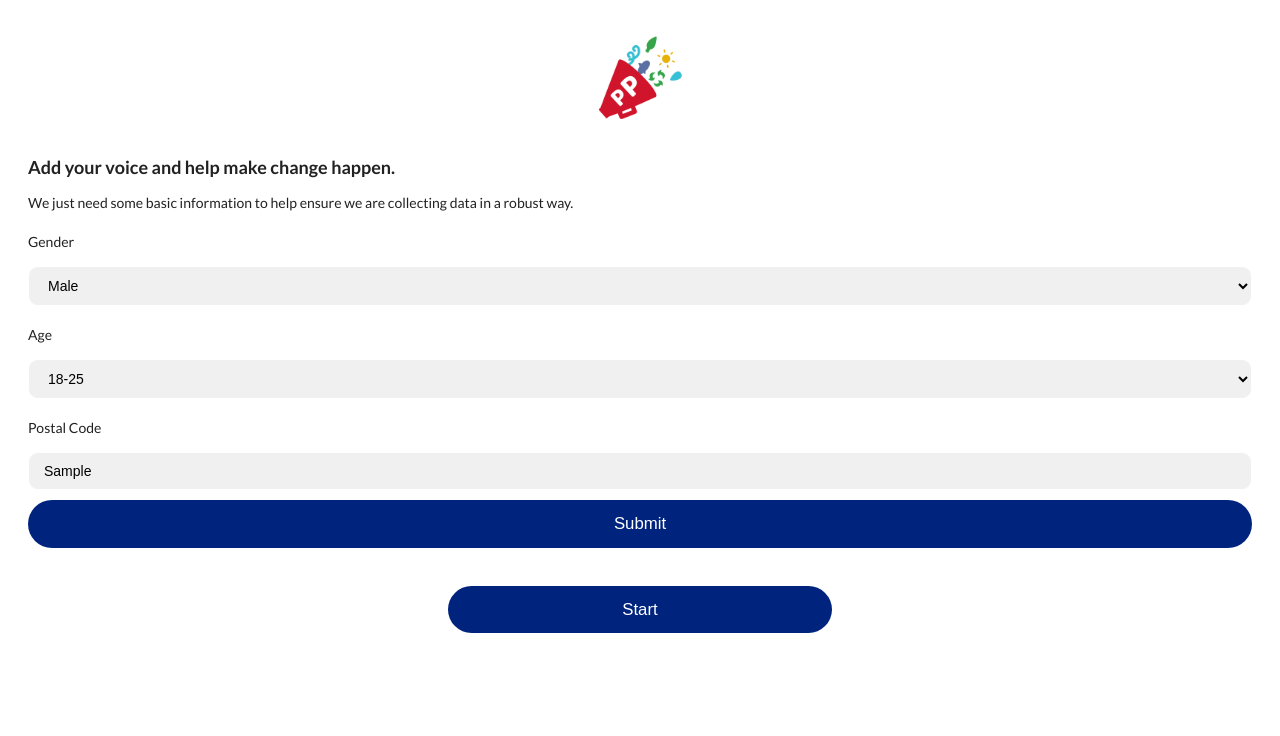
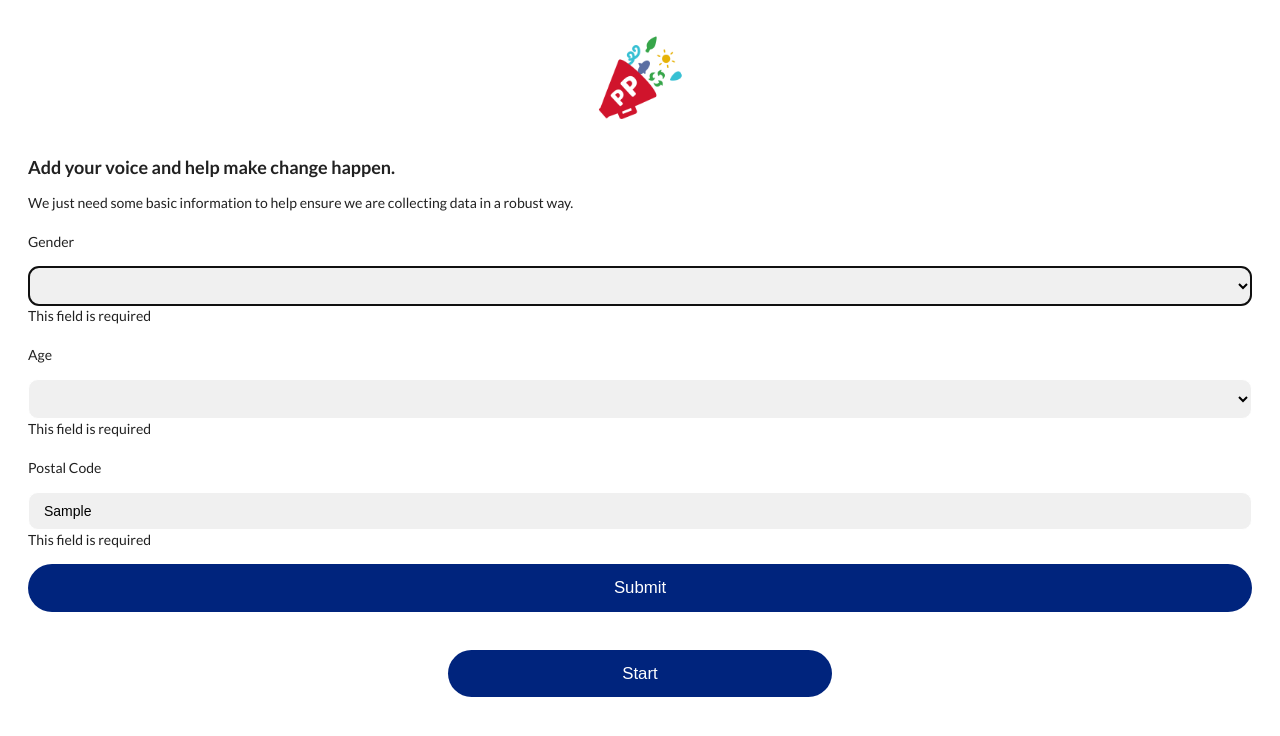
Before and after one commit to DanielaGordas/ppl-plan, a React (Create React App) app in the folder client/: page /user in a window 1280 px wide. Both pictures are taken after typing "Sample" into the empty fields and a click on the input 640 px from the left and 523 px from the top of the page. Shown: the top 736 px of the page. Built offline with nearby package versions, Linux system fonts and the light colour scheme; no server answers.

Commit message:
added UK postal code regex to form and required fields with error messages

```diff
--- a/client/src/components/NewUserForm.js
+++ b/client/src/components/NewUserForm.js
@@ -13,24 +13,27 @@ const NewUserForm = props => {
         <form onSubmit={handleSubmit(onSubmit)}>
           <label>Gender</label>
           <select name="gender" ref={register({required: true})}>
-            <option value="male">Male</option>
-            <option value="female">Female</option>
-            <option value="other">Other</option>
+            <option></option>
+            <option value="female">female</option>
+            <option value="male">male</option>
+            <option value="other">other</option>
           </select>
+          {errors.gender && <p>This field is required</p>}
           <label>Age</label>
           <select name="age" ref={register({required: true})}>
+            <option></option>
             <option value="18-25">18-25</option>
             <option value="25-35">25-35</option>
             <option value="35-45">35-45</option>
             <option value="45-55">45-55</option>
             <option value="55+">55+</option>
           </select>
+          {errors.age && <p>This field is required</p>}
           <label>Postal Code</label>
-          <input name="postal_code" ref={register({ required: true, maxLength: 10 })}/>
-          {errors.postalcode && <p>This field is required</p>}
-          {errors.gender && <p>This field is required</p>}
-          {errors.age && <p>This field is required</p>}
+          <input name="postal_code" ref={register({ required: true, pattern: /^([A-Z]{1,2}\d[A-Z\d]? ?\d[A-Z]{2}|GIR ?0A{2})$/ })} />
+          {errors.postal_code && <p>This field is required</p>}
           <input type="submit" className="Btn" />
+
         </form>
     );
 
--- a/client/src/pages/UserDataCollection.js
+++ b/client/src/pages/UserDataCollection.js
@@ -1,6 +1,6 @@
 import React from 'react';
 import { Link } from 'react-router-dom';
-import '../styles/components/button.scss'
+import '../styles/components/button.scss';
 import NewUserForm from '../components/NewUserForm';
 import classes from '../styles/pages/user.module.scss';
 import megaphone from '../images/megaphone.jpg';
@@ -15,6 +15,7 @@ const UserDataCollection = ({ topics }) => {
     };
 
     const addUser = guest => {
+
         const qs = require('qs');
 
         axios.post('/api/guests', qs.stringify(
@@ -27,6 +28,7 @@ const UserDataCollection = ({ topics }) => {
             .then(res=>( console.log(res)))
             .catch( error => console.log(error))
     };
+
 
     return(
         <div className={classes.UserPage}>
```
Also changed, not shown: client/src/setupProxy.mjs (renamed from client/src/setupProxy.js).
